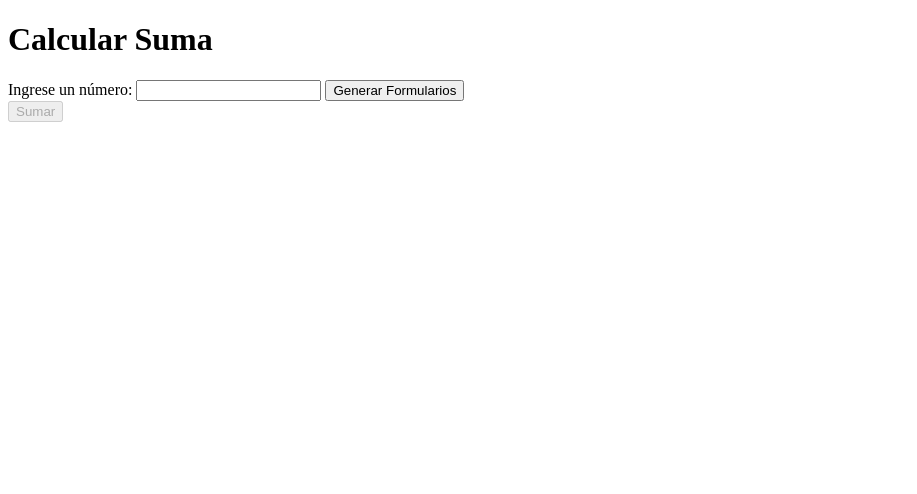
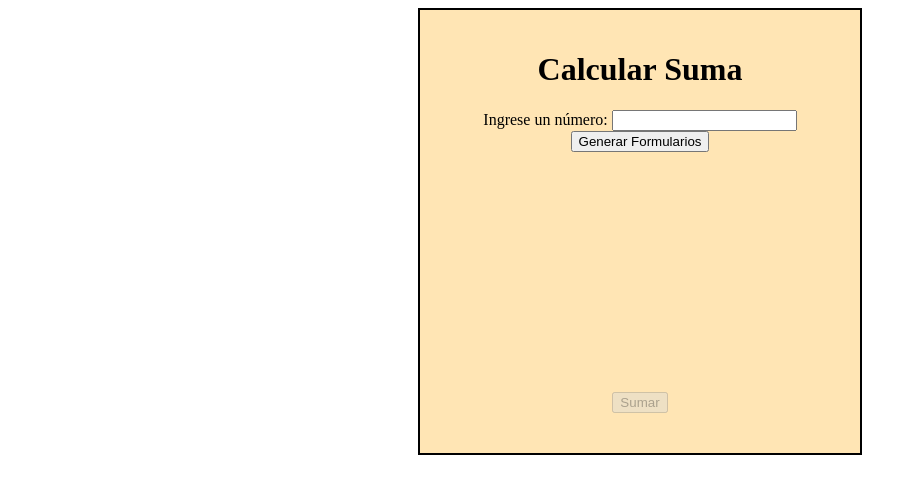
Before and after one commit to andre98652/pweb2-teoria-2, a plain HTML site: page e5/index.html in a window 1280 px wide. Shown: the whole page, without its empty margins (0-917 px from the left). Drawn offline with Linux system fonts and the light colour scheme.

Commit message:
Update index.html

```diff
--- a/e5/index.html
+++ b/e5/index.html
@@ -2,7 +2,7 @@
 <html>
 <head>
   <title>Calculadora de Suma</title>
-  <link rel="stylesheet" type="text/css" href="style.css">
+  <link rel="stylesheet" type="text/css" href="css.css">
 </head>
 <body>
   <div id="container">
```
